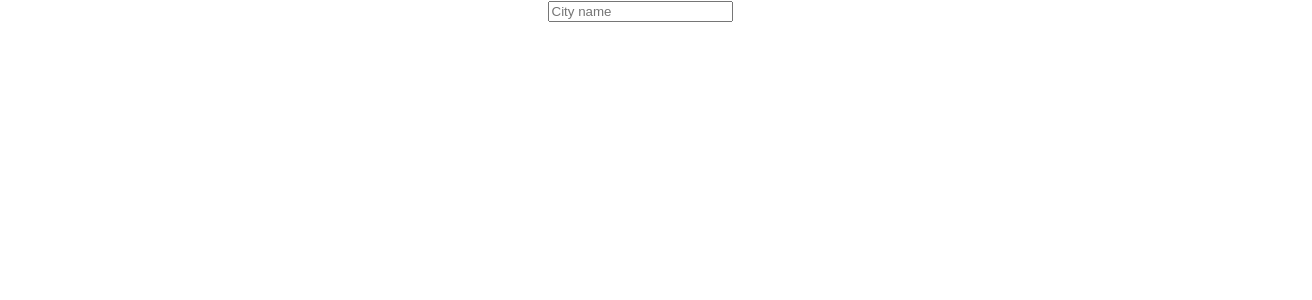
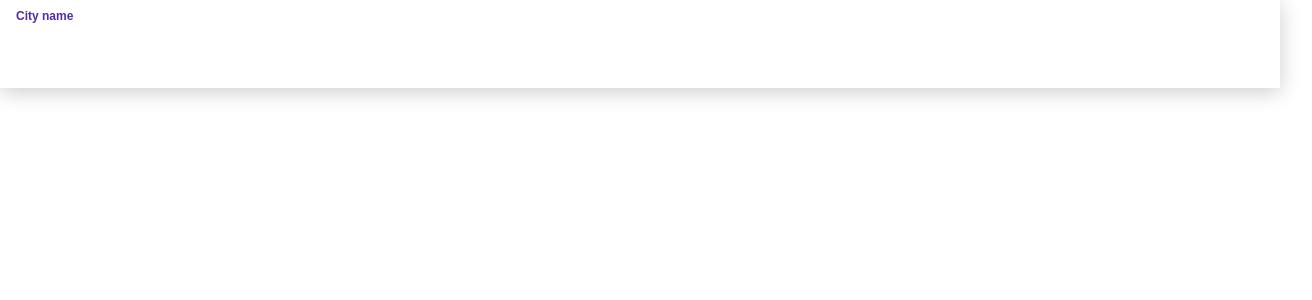
Before and after one commit to drtonton/weather-app, a React (Create React App) app: page / in a window 1280 px wide. Shown: the top 300 px of the page, 1312 px wide, since content can reach past the window. Built offline with nearby package versions, Linux system fonts and the light colour scheme.

Commit message:
more styles. intermittent crashing due to requests?

```diff
--- a/src/App.css
+++ b/src/App.css
@@ -2,12 +2,57 @@
   text-align: center;
 }
 
-.input:hover {
+.field:hover {
   background-color: rgba(236, 222, 222, 0.45);
   box-shadow: 0px 4px 20px 0px rgba(0, 0, 0, 0.05);
 }
 
-.input.active {
+/* the parent div */
+.field.active {
   background-color: #ffffff;
   box-shadow: 0px 4px 20px 0px rgba(0, 0, 0, 0.2);
 }
+
+.fieldWrapper {
+  background-color: #ffffff;
+  box-shadow: 0px 4px 20px 0px rgba(0, 0, 0, 0.2);
+}
+
+
+.fieldLabel {
+  position: absolute;
+  top: 4px;
+  left: 16px;
+  font-family: "Gotham SSm A", "Gotham SSm B", sans-serif;
+  font-size: 12px;
+  font-weight: 600;
+  line-height: 24px;
+  color: #512da8;
+  opacity: 1;
+  pointer-events: none;
+  transition: 0.1s all ease-in-out;
+}
+
+.field.locked {
+  pointer-events: none;
+}
+
+.fieldInput {
+  width: 100%;
+  height: 56px;
+  position: relative;
+  padding: 24px 16px 8px 16px;
+  border: none;
+  border-radius: 4px;
+  font-family: "Gotham SSm A", "Gotham SSm B", sans-serif;
+  font-size: 16px;
+  font-weight: 400;
+  line-height: normal;
+  background-color: transparent;
+  color: #282828;
+  outline: none;
+  box-shadow: 0px 4px 20px 0px transparent;
+  transition: 0.3s background-color ease-in-out, 0.3s box-shadow ease-in-out,
+    0.1s padding ease-in-out;
+  -webkit-appearance: none;
+}
--- a/src/components/LocationSearch.tsx
+++ b/src/components/LocationSearch.tsx
@@ -12,21 +12,24 @@ async function fetchCityMatches(cityName: string): Promise<string> {
 
 function LocationSearch() {
   const [inputValue, setInputValue] = useState('');
-  const [isActive, setIsActive] = useState(false);
 
   return (
+    <div className='fieldWrapper'>
       <input
-      className={`input ${isActive && inputValue !== '' && 'active'}`}
+        className='fieldInput'
         id='locationInput'
         type='text'
         value={inputValue}
-      placeholder='City name'
         onChange={(e) => {
           fetchCityMatches(e.target.value);
           setInputValue(e.target.value);
         }}
-      onFocus={() => setIsActive(true)}
       />
+      <label className='fieldLabel'>
+        City name
+      </label>
+    </div>
+
   );
 }
 
```
Lines whose indentation alone changed are shown as unchanged.
